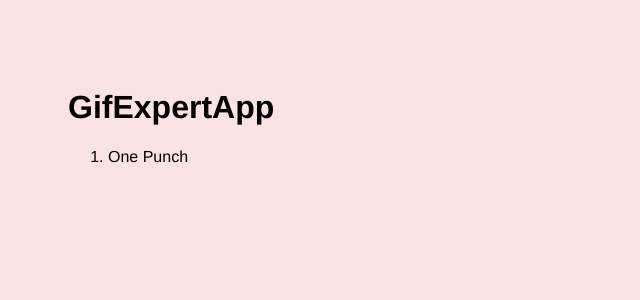
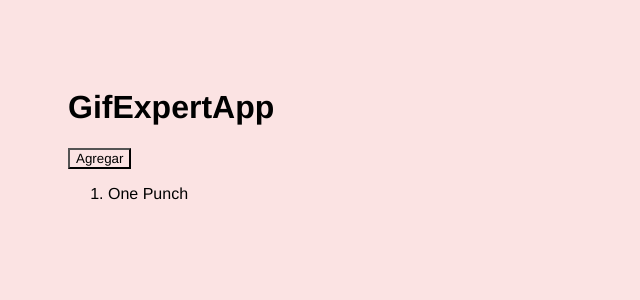
Before and after one commit to alicia-granados/MERN-EXPERIMENTS, a React (Vite) app in the folder 07-gif-expert-app/: page / in a window 1280 px wide. Shown: the top 300 px of the page, without its empty margins (0-640 px from the left). Built offline with nearby package versions, Linux system fonts and the light colour scheme.

Commit message:
✨ feat:Agregar una nueva categoria

```diff
--- a/07-gif-expert-app/src/GifExpertApp.jsx
+++ b/07-gif-expert-app/src/GifExpertApp.jsx
@@ -3,12 +3,23 @@ import { useState } from "react";
 const GifExpertApp = () => {
     const [categories, setCategories] = useState(['One Punch']);
     //console.log(categories);
+
+    const onAddCategory = () => {
+        //categories.push('valorant')//muta arreglo
+
+        // Solucion - AGREGAR
+        setCategories([...categories, 'valorant'])
+        //setCategories( cat => [...cat, 'valorant'])
+    }
   return (
     <>
         { /*titulo*/ }
         <h1>GifExpertApp</h1>
 
         { /*input*/ }
+        <button onClick={onAddCategory}>
+            Agregar
+        </button>
         <ol>
             {categories.map(category =>{
                 return <li key={category} > {category}</li>
```
